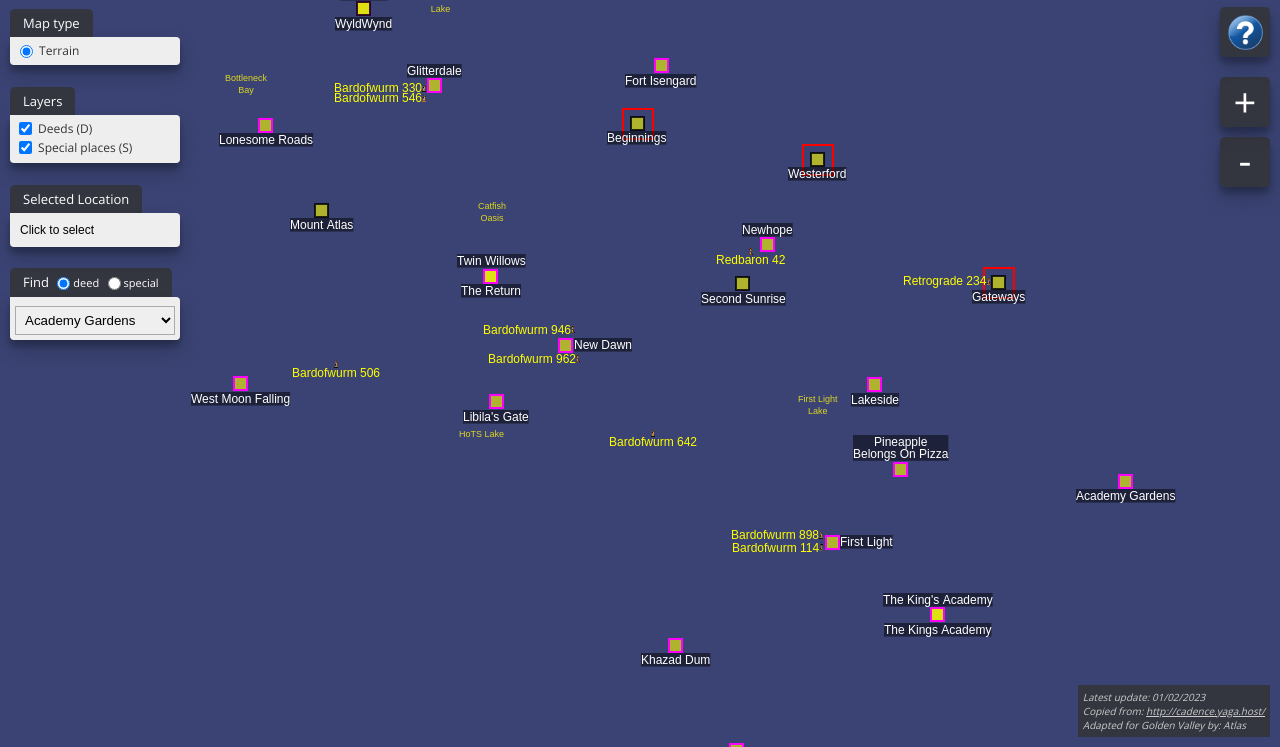
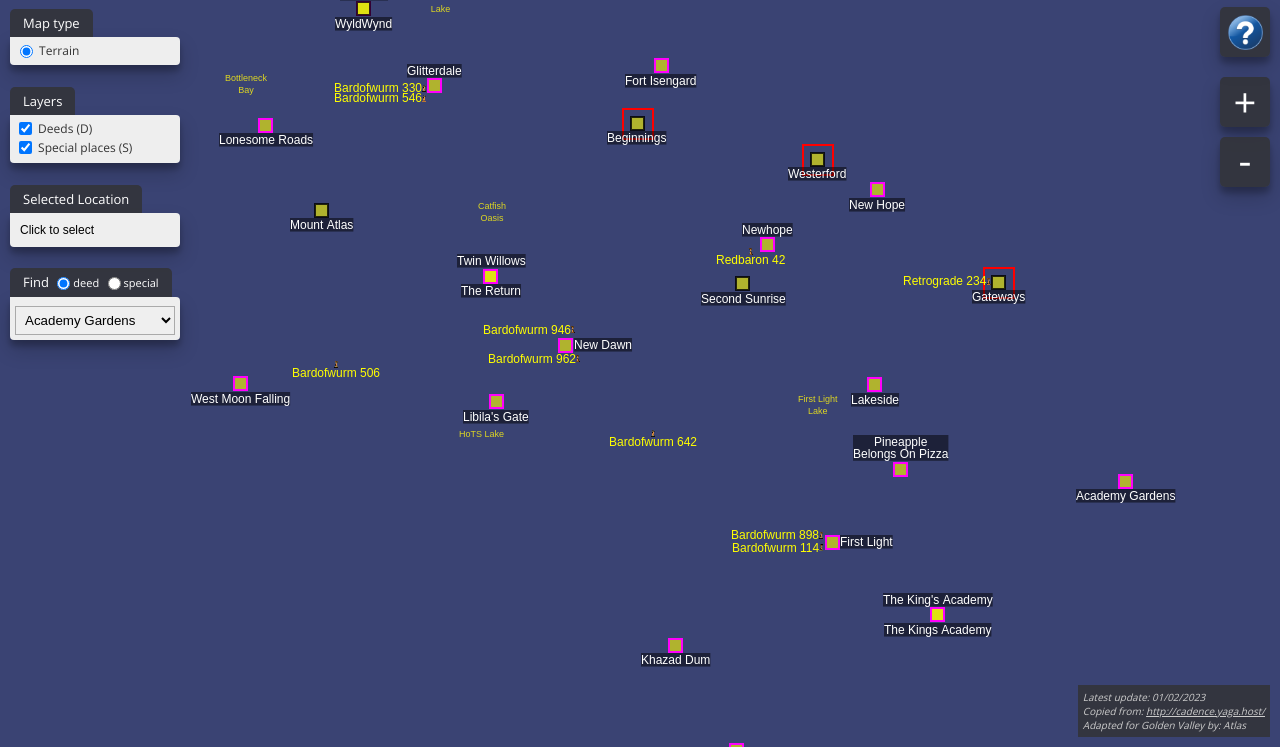
Before and after one commit to Prosperific/wurm-online-golden-valley-map, a plain HTML site: page index.html in a window 1280 px wide. Shown: the part 53-800 px from the top of the page. Drawn offline with nearby package versions, Linux system fonts and the light colour scheme.

Commit message:
feat: added disbanded deed New Hope

```diff
--- a/index.html
+++ b/index.html
@@ -284,9 +284,9 @@
           ],
           [
             "New Hope",
-            "0",
-            "0",
-            "HID"
+            "3150",
+            "1551",
+            "MAR"
           ],
           [
             "Newhope",
```
